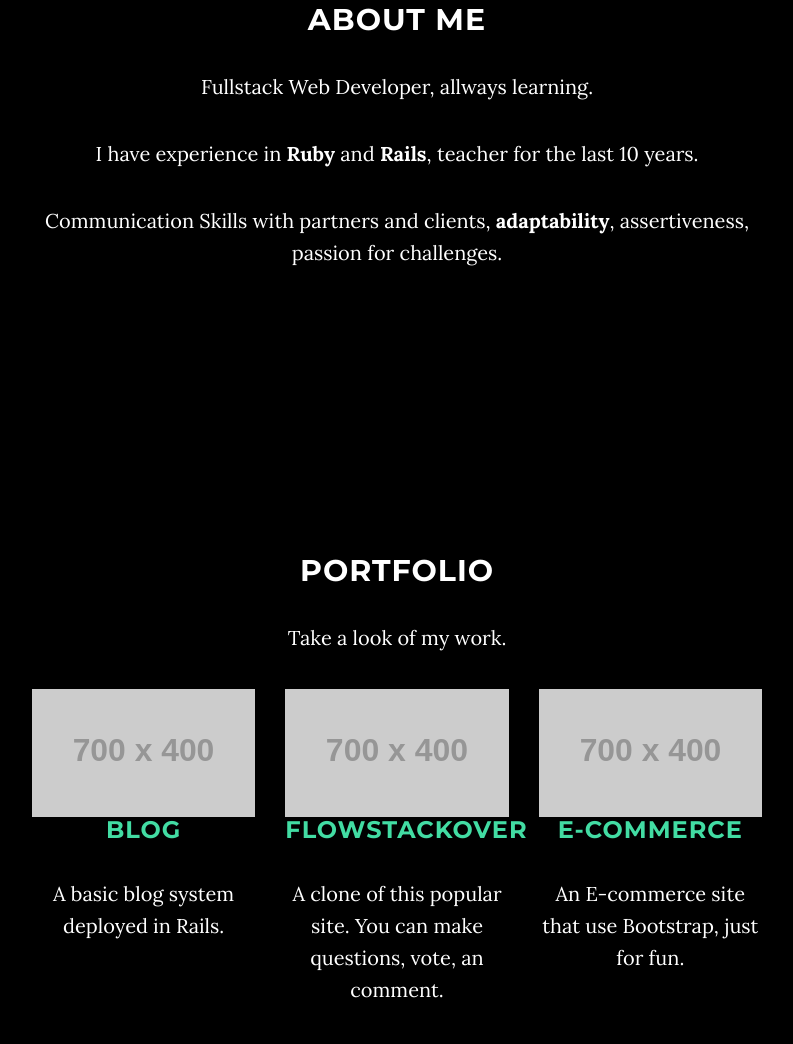
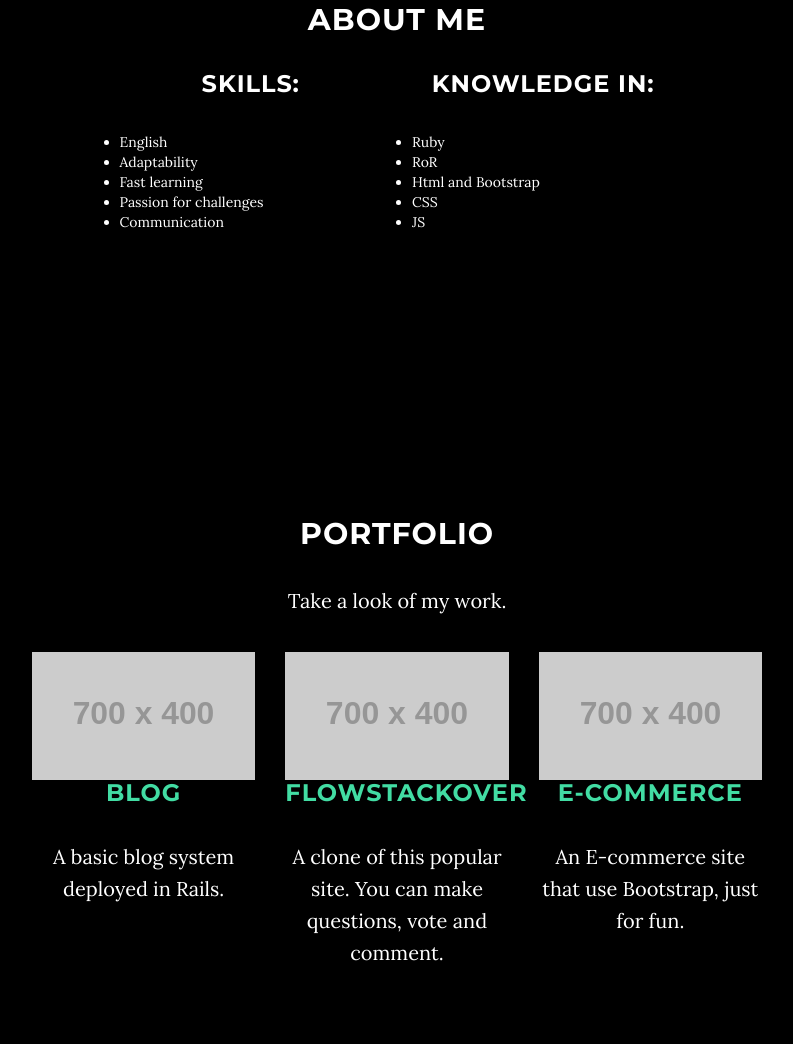
Before and after one commit to RobertoRuedaQ/robertoruedaq.github.io, a website: page index.html in a window 1280 px wide. Shown: the part 1047-2091 px from the top of the page, without its empty margins (243-1036 px from the left). Drawn offline with nearby package versions, Linux system fonts and the light colour scheme; some packages are replaced by stand-ins of ours; placeholder pictures from the web are drawn by us.

Commit message:
updated with skills and knowledge

```diff
--- a/index.html
+++ b/index.html
@@ -89,10 +89,33 @@
         <div class="row">
             <div class="col-lg-8 col-lg-offset-2">
                 <h2>About Me</h2>
-                <p>Fullstack Web Developer, allways learning.</p>
-                <p>I have experience in <strong>Ruby</strong> and <strong>Rails</strong>, teacher for the last 10 years.</p>
-                <p>Communication Skills with partners and clients, <strong>adaptability</strong>, assertiveness, passion for challenges.</p>
             </div>
+            <div class="col-md-3"></div>
+            <div class="col-md-3">
+            <h3>skills:</h3>
+            <p>
+                <ul class="list-group">
+                    <li class="text-left">English</li>
+                    <li class="text-left">Adaptability</li>
+                    <li class="text-left">Fast learning</li>
+                    <li class="text-left">Passion for challenges</li>
+                    <li class="text-left">Communication</li>
+                </ul>
+            </p>
+            </div>
+            <div class="col-md-3">
+            <h3>knowledge in:</h3>
+            <p>
+                <ul class="list-group">
+                    <li class="text-left">Ruby</li>
+                    <li class="text-left">RoR</li>
+                    <li class="text-left">Html and Bootstrap</li>
+                    <li class="text-left">CSS</li>
+                    <li class="text-left">JS</li>
+                </ul>
+            </p>
+            </div>
+            <div class="col-md-3"></div>
         </div>
     </section>
     <!-- Portfolio Section -->
@@ -105,25 +128,25 @@
                    <!-- Showing projects -->
                 <div class="row">
             <div class="col-md-4 portfolio-item">
-                <a href="#">
+                <a href="https://rocky-lake-31898.herokuapp.com/">
                     <img class="img-responsive" src="http://placehold.it/700x400" alt="">
                 </a>
                 <h3>
-                    <a href="#">Blog</a>
+                    <a href="https://rocky-lake-31898.herokuapp.com/">Blog</a>
                 </h3>
                 <p>A basic blog system deployed in Rails.</p>
             </div>
             <div class="col-md-4 portfolio-item">
-                <a href="https://rocky-lake-31898.herokuapp.com/">
+                <a href="https://fathomless-ocean-56855.herokuapp.com/">
                     <img class="img-responsive" src="http://placehold.it/700x400" alt="">
                 </a>
                 <h3>
                     <a href="https://fathomless-ocean-56855.herokuapp.com/">FlowStackover</a>
                 </h3>
-                <p>A clone of this popular site. You can make questions, vote, an comment.</p>
+                <p>A clone of this popular site. You can make questions, vote and comment.</p>
             </div>
                <div class="col-md-4 portfolio-item">
-                <a href="#">
+                <a href="https://robertoruedaq.github.io/ecommerce/">
                     <img class="img-responsive" src="http://placehold.it/700x400" alt="">
                 </a>
                 <h3>
@@ -142,7 +165,7 @@
             <div class="col-lg-8 col-lg-offset-2">
                 <h2>Contact</h2>
                 <p>Feel free to email me if you want to provide some feedback or just for have a coffee ;)</p>
-                <p><a href="mailto:rueda.roberto89@gmail.com">rueda.roberto89@gmail.com</a>
+                <p><a href="mailto:rueda.roberto89@gmail.com">rueda.roberto89@gmail.com</a> - +57-3176908727
                 </p>
                 <ul class="list-inline banner-social-buttons">
                     <li>
```
Also changed, not shown: img/Stackover flow-clone.png (added), img/blog.png (added), img/ecommerce.png (added).
